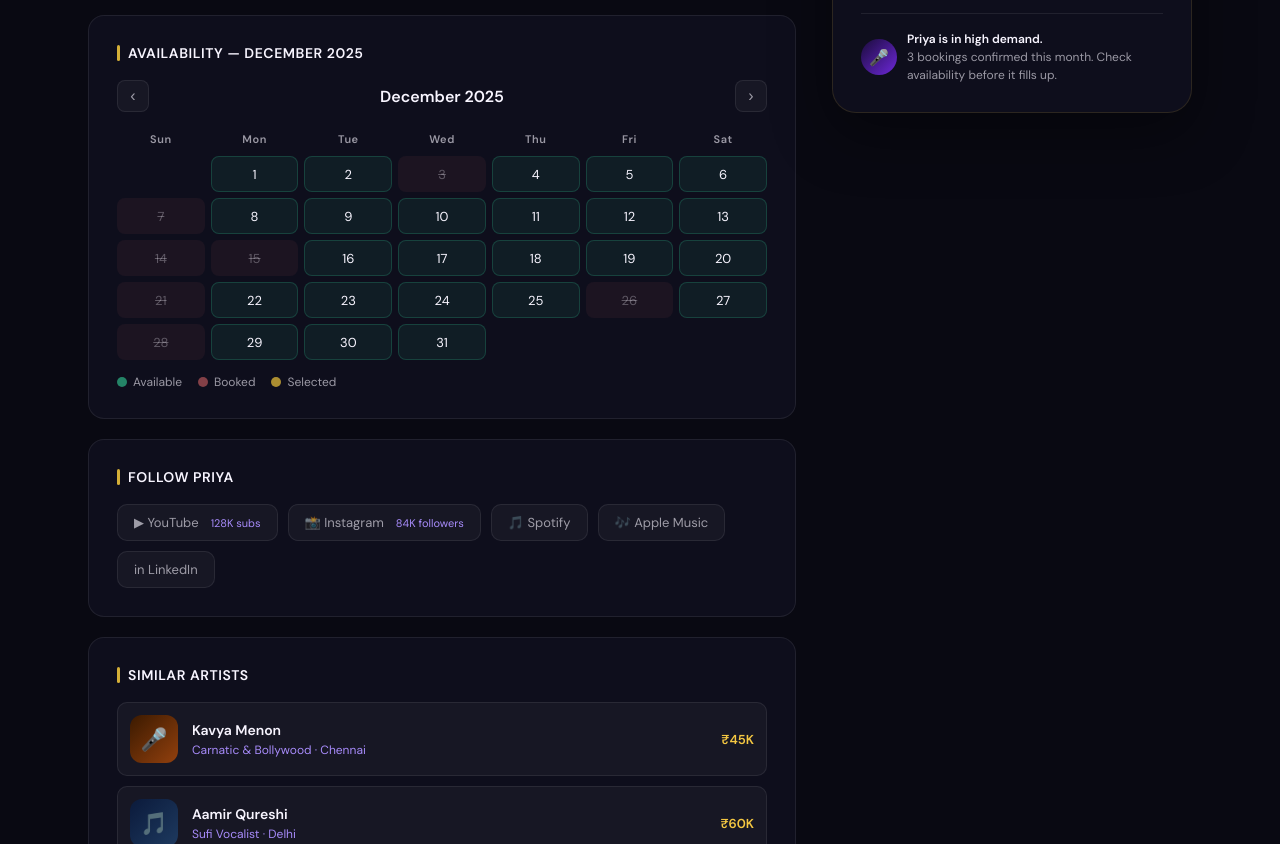
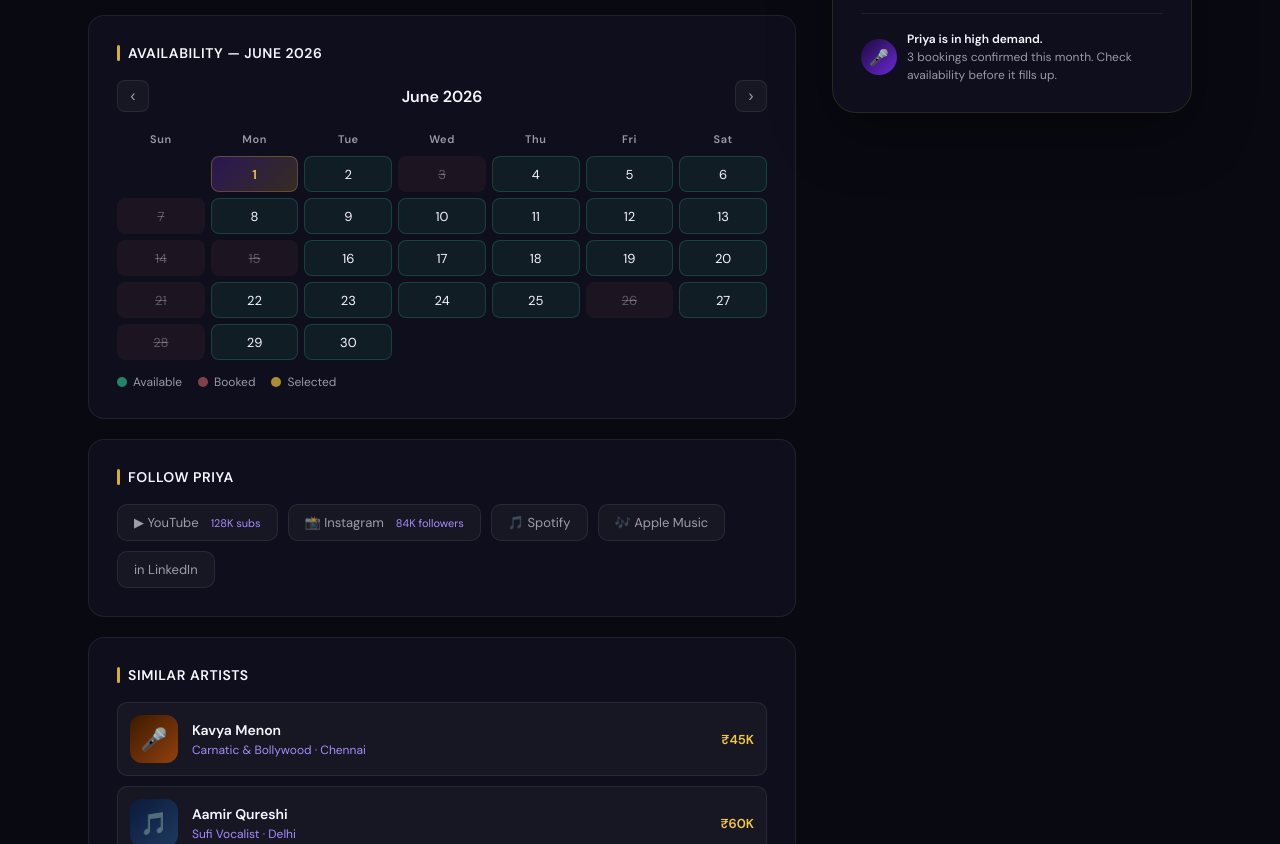
Before and after one commit to booktalent/booktalent, a plain HTML site: page artist-profile.html in a window 1280 px wide. Shown: the part 1579-2423 px from the top of the page. Drawn offline with nearby package versions, Linux system fonts and the light colour scheme.

Commit message:
Update artist-profile.html
artist profile

```diff
--- a/artist-profile.html
+++ b/artist-profile.html
@@ -340,10 +340,10 @@ nav{position:fixed;top:0;left:0;right:0;z-index:1000;padding:0 48px;height:68px;
 
         <!-- AVAILABILITY CALENDAR -->
         <div class="section-card">
-          <div class="sc-title">Availability — December 2025</div>
+          <div class="sc-title">Availability — June 2026</div>
           <div class="calendar-header">
             <button class="cal-nav" onclick="changeMonth(-1)">‹</button>
-            <div class="cal-month" id="calMonthLabel">December 2025</div>
+            <div class="cal-month" id="calMonthLabel">June 2026</div>
             <button class="cal-nav" onclick="changeMonth(1)">›</button>
           </div>
           <div class="cal-grid" id="calGrid">
@@ -688,7 +688,7 @@ function showToast(msg) {
 // Calendar
 const bookedDays = [3,7,14,15,21,26,28];
 const months = ['January','February','March','April','May','June','July','August','September','October','November','December'];
-let currentMonth = 11; let currentYear = 2025; let selectedDay = null;
+let currentMonth = 5; let currentYear = 2026; let selectedDay = null;
 
 function renderCalendar() {
   document.getElementById('calMonthLabel').textContent = months[currentMonth]+' '+currentYear;
```
